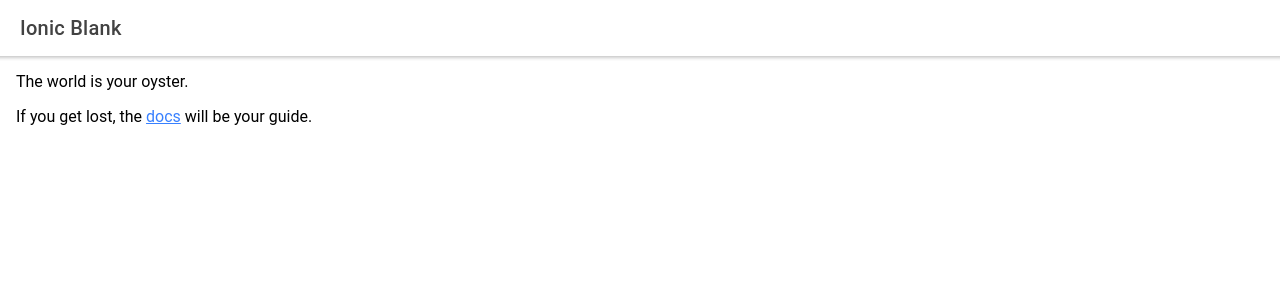
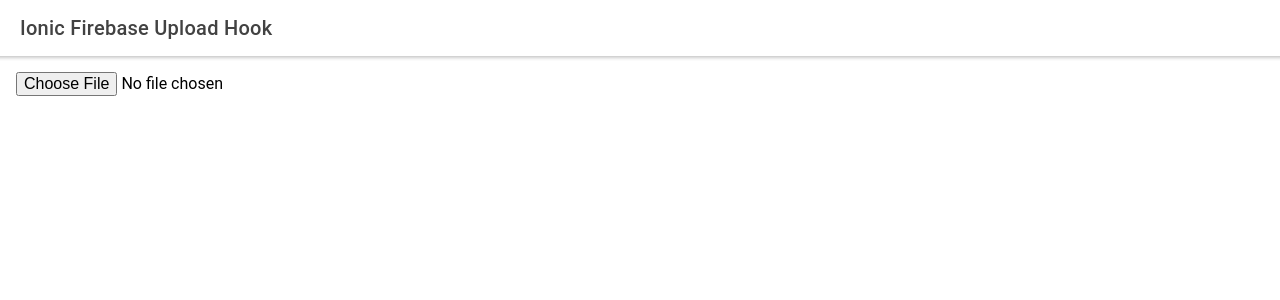
Before and after one commit to aaronksaunders/simple-file-upload-hook, a React (Create React App) app: page /home in a window 1280 px wide. Shown: the top 300 px of the page. Built offline with nearby package versions, Linux system fonts and the light colour scheme.

Commit message:
initial checkin

```diff
--- a/package.json
+++ b/package.json
@@ -11,6 +11,7 @@
     "@types/react-dom": "^16.9.1",
     "@types/react-router": "^5.1.1",
     "@types/react-router-dom": "^5.1.0",
+    "firebase": "^7.5.0",
     "ionicons": "^4.6.3",
     "react": "^16.10.2",
     "react-dom": "^16.10.2",
--- /dev/null
+++ b/src/hooks/useFirebaseUpload.ts
@@ -0,0 +1,101 @@
+import { useState, useEffect } from "react";
+import firebase from "firebase";
+
+var firebaseConfig = {
+// ADD YOUR FIREBASE CONFIGURATION
+};
+// Initialize Firebase
+firebase.initializeApp(firebaseConfig);
+
+interface UploadDataResponse { metaData: firebase.storage.FullMetadata, downloadUrl: any };
+interface ProgressResponse { value: number }
+
+// the firebase reference to storage
+const storageRef = firebase.storage().ref();
+
+function FirebaseFileUploadApi(): [{
+    data: UploadDataResponse | undefined,
+    isLoading: boolean,
+    isError: any,
+    progress: ProgressResponse | null
+},
+    Function
+] {
+    // the data from the file upload response
+    const [data, setData] = useState<UploadDataResponse | undefined>();
+
+    // sets properties on the file to be uploaded
+    const [fileData, setFileData] = useState<File | null>();
+
+    // if we are loading a file or not
+    const [isLoading, setIsLoading] = useState<boolean>(false);
+
+    // if an error happened during the process
+    const [isError, setIsError] = useState<any>(false);
+
+    // used for tracking the % of upload completed
+    const [progress, setProgress] = useState<ProgressResponse | null>(null);
+
+    // this function will be called when the any properties in the dependency array changes
+    useEffect(() => {
+        const uploadData = async () => {
+            // initialize upload information
+            setIsError(false);
+            setIsLoading(true);
+
+            setProgress({ value: 0 });
+
+            if (!fileData) return;
+
+            // wrap the whole thing in a try catch block to update the error state
+            try {
+                let fName = `${(new Date()).getTime()}-${fileData.name}`
+
+                // setting the firebase properties for the file upload
+                let ref = storageRef.child("images/" + fName);
+                let uploadTask = ref.put(fileData);
+
+                // tracking the state of the upload to assist in updating the
+                // application UI
+                uploadTask.on(
+                    firebase.storage.TaskEvent.STATE_CHANGED,
+                    _progress => {
+                        var value =
+                            (_progress.bytesTransferred / _progress.totalBytes);
+                        console.log("Upload is " + value * 100 + "% done");
+                        setProgress({ value });
+                    },
+                    _error => {
+                        setIsLoading(false);
+                        setIsError(_error);
+                    },
+                    async () => {
+                        setIsError(false);
+                        setIsLoading(false);
+
+                        // need to get the url to download the file
+                        let downloadUrl = await uploadTask.snapshot.ref.getDownloadURL();
+
+                        // set the data when upload has completed
+                        setData({
+                            metaData: uploadTask.snapshot.metadata,
+                            downloadUrl
+                        });
+
+                        // reset progress
+                        setProgress(null);
+                    }
+                );
+            } catch (_error) {
+                setIsLoading(false);
+                setIsError(_error);
+            }
+        };
+
+        fileData && uploadData();
+    }, [fileData]);
+
+    return [{ data, isLoading, isError, progress }, setFileData];
+}
+
+export default FirebaseFileUploadApi;
--- a/src/pages/Home.tsx
+++ b/src/pages/Home.tsx
@@ -1,23 +1,47 @@
-import { IonContent, IonHeader, IonPage, IonTitle, IonToolbar } from '@ionic/react';
-import React from 'react';
+import {
+  IonContent,
+  IonHeader,
+  IonPage,
+  IonTitle,
+  IonToolbar,
+  IonProgressBar
+} from "@ionic/react";
+import React from "react";
+
+import useFirebaseUpload from "../hooks/useFirebaseUpload";
 
 const Home: React.FC = () => {
+  // setting up the hook to upload file and track its progress
+  const [
+    { data, isLoading, isError, progress },
+    setFileData
+  ] = useFirebaseUpload();
+
   return (
     <IonPage>
       <IonHeader>
         <IonToolbar>
-          <IonTitle>Ionic Blank</IonTitle>
+          <IonTitle>Ionic Firebase Upload Hook</IonTitle>
         </IonToolbar>
       </IonHeader>
       <IonContent className="ion-padding">
-        The world is your oyster.
-        <p>
-          If you get lost, the{' '}
-          <a target="_blank" rel="noopener noreferrer" href="https://ionicframework.com/docs/">
-            docs
-          </a>{' '}
-          will be your guide.
-        </p>
+        {/* get error from hook and display if necessary */}
+        {isError && <div>ERROR: {isError.message}</div>}
+
+        {/* get loading information from hook and display progress if necessary */}
+        {isLoading && progress && (
+          <IonProgressBar value={progress.value}></IonProgressBar>
+        )}
+        <input
+          type="file"
+          onInput={(e: any) => {
+            setFileData(e.target.files[0]);
+          }}
+        />
+        <pre style={{ fontSize: "smaller" }}>
+          {JSON.stringify(data, null, 2)}
+        </pre>
+        {data && <img src={data.downloadUrl} alt={data.metaData.name} />}
       </IonContent>
     </IonPage>
   );
```
Also changed, not shown: 1 other file (tests, documents, lock files or other folders).
